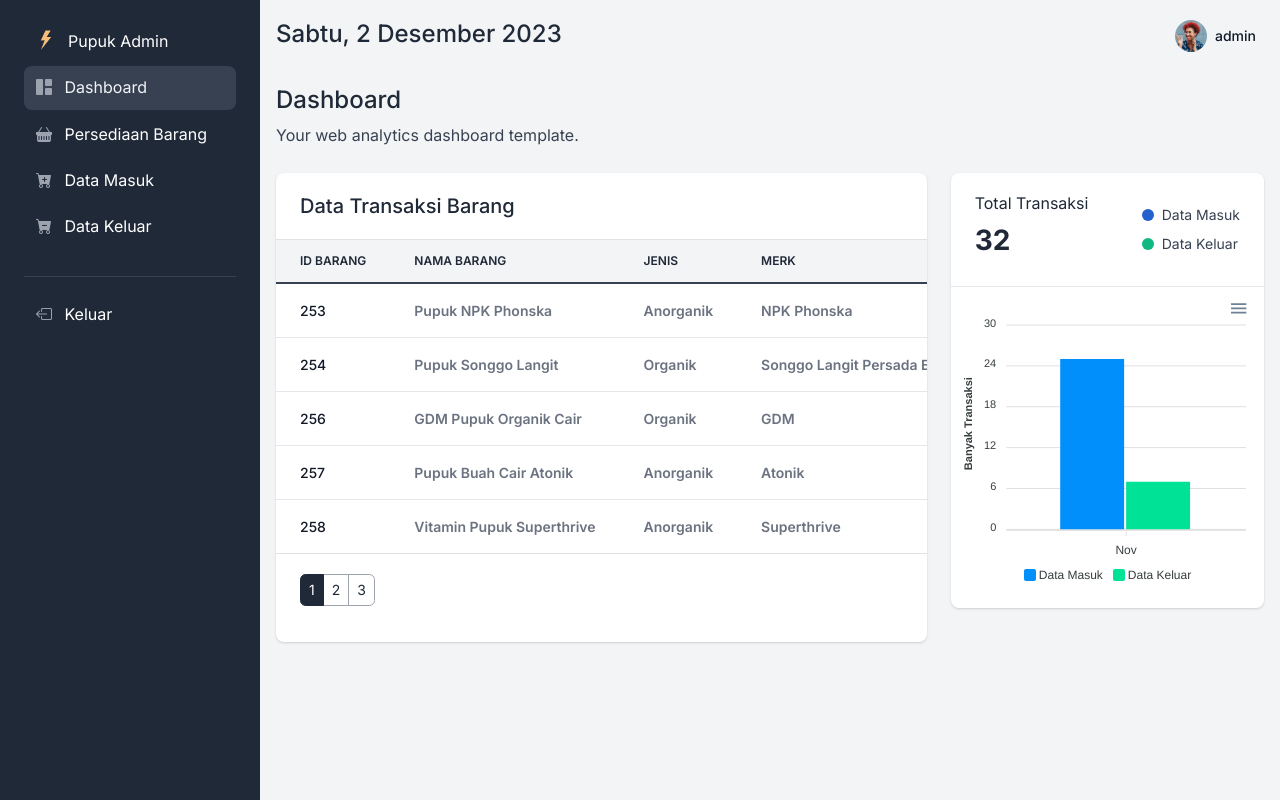
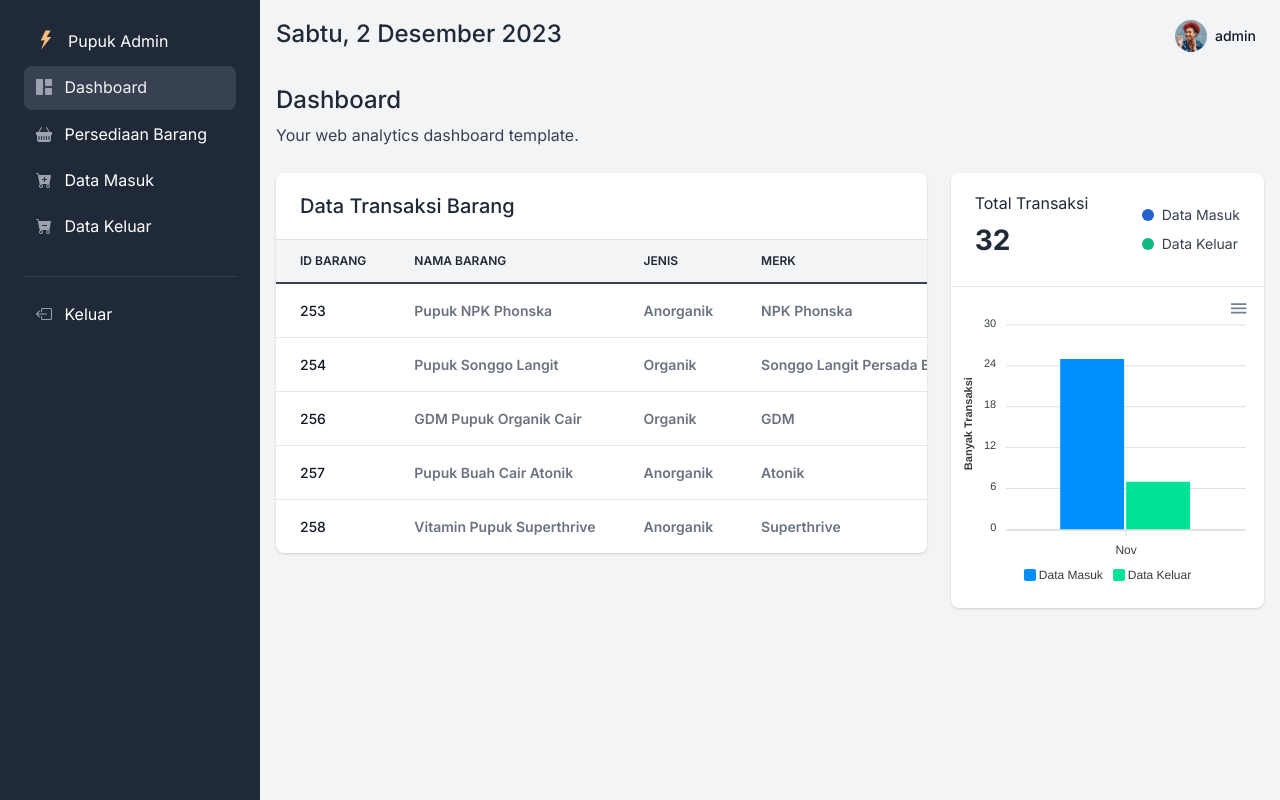
Before and after one commit to Actanzil/pupuk_admin, a PHP site: page /stock in a window 1280 px wide. Run offline with PHP 8.4, Linux system fonts and the light colour scheme; a user stored in the database is signed in; data comes from the database, SQL or seed files in the repository; some libraries are stand-ins or nearby versions.

```diff
--- a/stock/index.php
+++ b/stock/index.php
@@ -220,19 +220,6 @@
                                         </tbody>
                                     </table>
                                 </div>
-
-                                <!-- Pagination -->
-                                <div class="card-footer">
-                                    <nav aria-label="...">
-                                    <ul class="pagination pagination-sm">
-                                        <li class="page-item active" aria-current="page">
-                                        <span class="page-link">1</span>
-                                        </li>
-                                        <li class="page-item"><a class="page-link" href="#">2</a></li>
-                                        <li class="page-item"><a class="page-link" href="#">3</a></li>
-                                    </ul>
-                                    </nav>
-                                </div>
                             </div>
                         </div>
                     </div>
```
